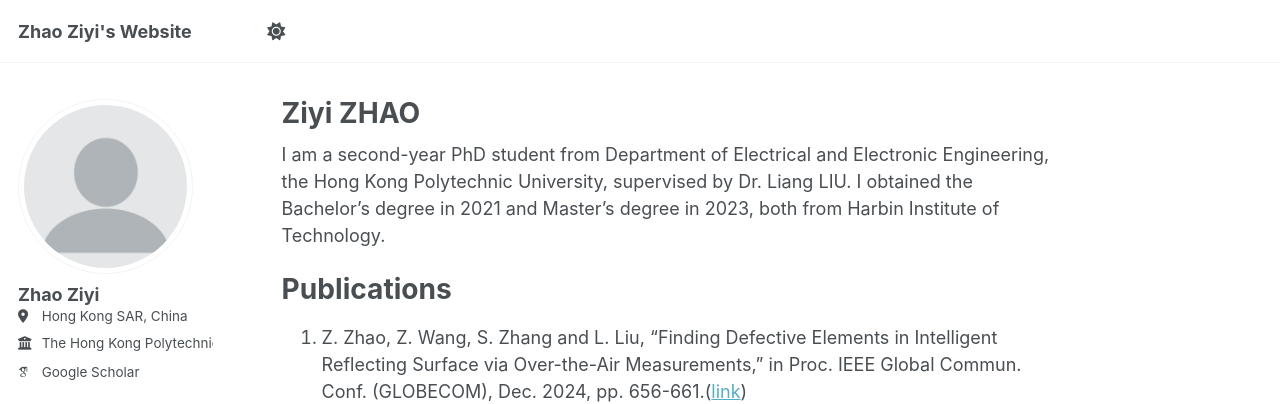
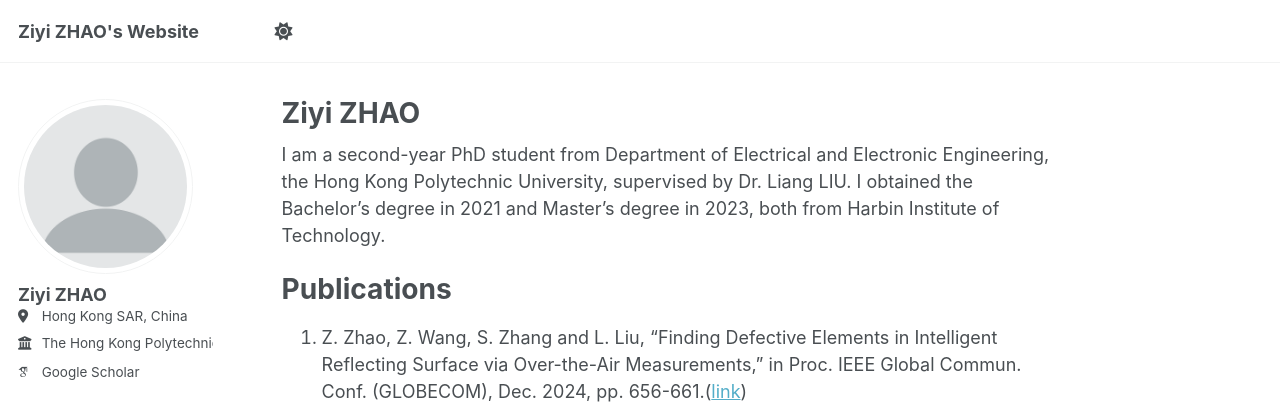
Before and after one commit to ZY1zhao/ZY1zhao.github.io, a Jekyll site: the page built from _pages/about.md, in a window 1280 px wide. Shown: the top 404 px of the page. Built offline with Jekyll 4.4.1, drawn with Linux system fonts in a browser that asks for light colours; some web fonts are replaced.

```diff
--- a/_config.yml
+++ b/_config.yml
@@ -9,7 +9,7 @@
 # Basic Site Settings
 locale                   : "en-US"
 site_theme               : "default"
-title                    : "Zhao Ziyi's Website"
+title                    : "Ziyi ZHAO's Website"
 title_separator          : "-"
 name                     : &name "Your Name"
 description              : &description "personal description"
@@ -23,7 +23,7 @@ repository               : "academicpages/academicpages.github.io"
 author:
   # Biographic information
   avatar           : "profile.png"
-  name             : "Zhao Ziyi"
+  name             : "Ziyi ZHAO"
   pronouns         : # example: "she/her"
   bio              : # "Short biography for the left-hand sidebar"
   location         : "Hong Kong SAR, China"
```
